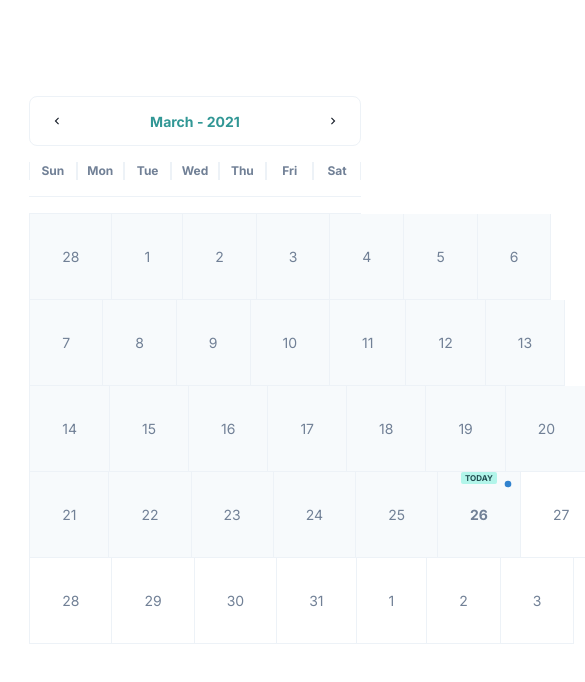
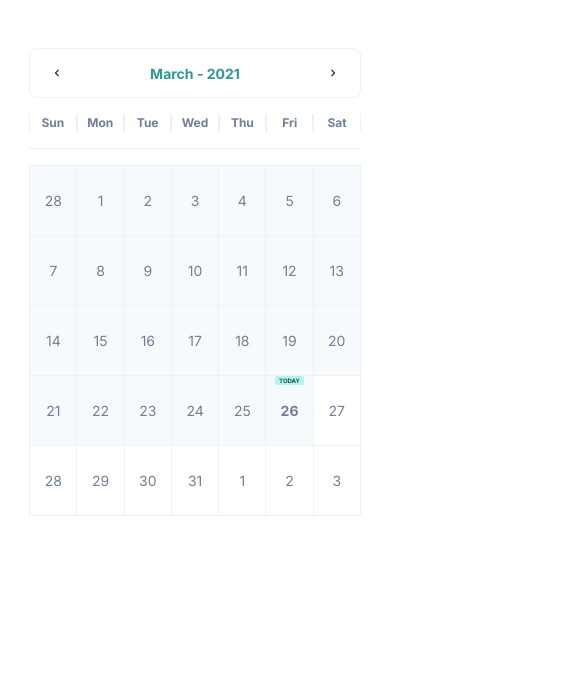
Before and after one commit to DevCeur/simple-calendar, a React (Create React App) app: page / in a window 390 px wide. Shown: the top 682 px of the page, 585 px wide, since content can reach past the window. Built offline with nearby package versions, Linux system fonts and the light colour scheme.

Commit message:
[feat]: Improve responsivness

```diff
--- a/src/components/Calendar/Calendar.tsx
+++ b/src/components/Calendar/Calendar.tsx
@@ -23,7 +23,7 @@ const Calendar = () => {
 
   return (
     <Center w="100vw">
-      <Flex direction="column" maxW={700} w="85%" mt={24}>
+      <Flex direction="column" maxW={700} w="85%" mt={{ base: 12, md: 20 }}>
         <Header
           currentMonth={dates.currentMonth}
           onPrevMonth={handlePrevMonth}
--- a/src/components/Cells/Cells.tsx
+++ b/src/components/Cells/Cells.tsx
@@ -47,7 +47,8 @@ const Cells = ({ currentMonth }: CellsProps) => {
           key={day.toString()}
           w="100%"
           position="relative"
-          p={8}
+          p={{ base: 2, md: 6, xl: 8 }}
+          py={{ base: 6 }}
           borderBottom="1px"
           borderLeft="1px"
           borderColor="gray.100"
@@ -67,7 +68,7 @@ const Cells = ({ currentMonth }: CellsProps) => {
           {isToday(day) && (
             <Center>
               <Badge
-                fontSize="8px"
+                fontSize={{ base: "6px", md: "8px" }}
                 position="absolute"
                 top="0"
                 mx="auto"
@@ -77,7 +78,7 @@ const Cells = ({ currentMonth }: CellsProps) => {
               </Badge>
             </Center>
           )}
-          {isSameDay(day, selectedDate) && (
+          {isSameDay(day, selectedDate) && !isToday(selectedDate) && (
             <Box
               color="blue.500"
               fontSize="8px"
```
